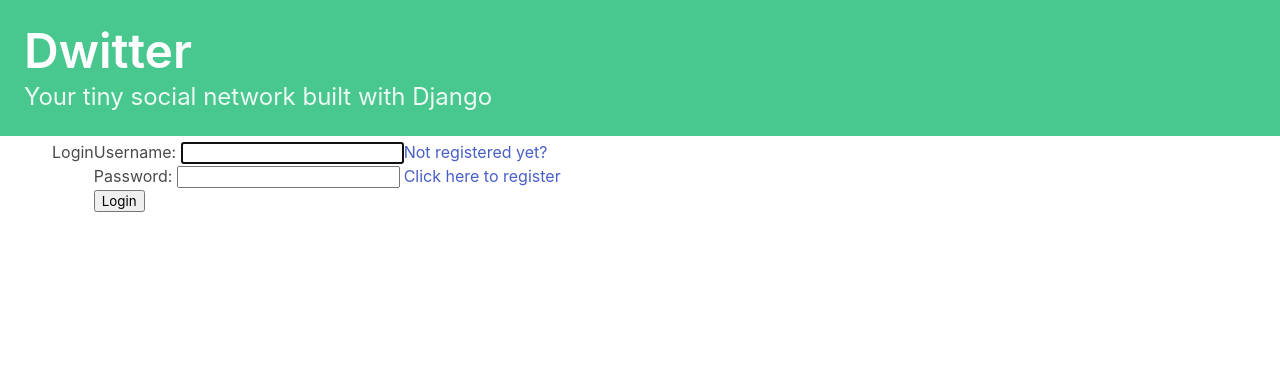
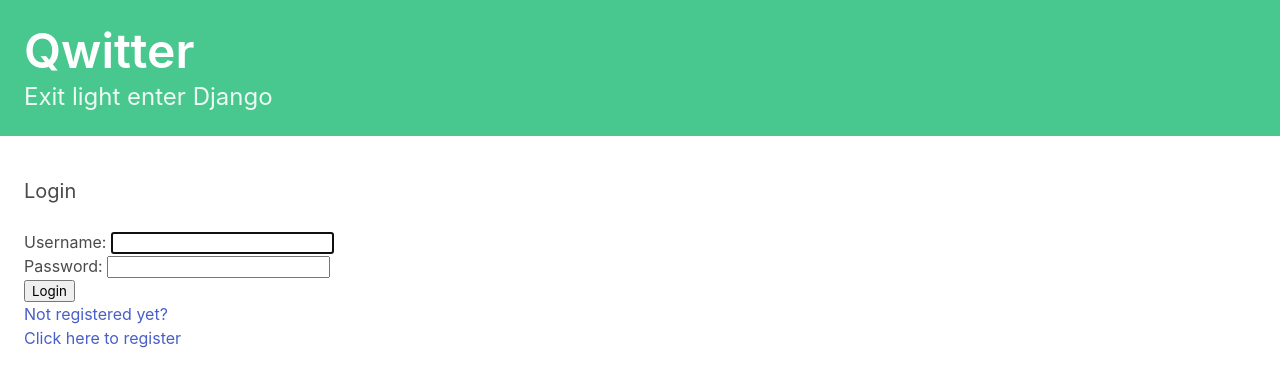
Before and after one commit to ArgyrisApergis/SocialApp, a Django app: page /login in a window 1280 px wide. Shown: the top 387 px of the page. Run offline with Django 4.2, Linux system fonts and the light colour scheme.

Commit message:
styles almost ok

```diff
--- a/project social/social/social_app/main_app/views.py
+++ b/project social/social/social_app/main_app/views.py
@@ -49,9 +49,9 @@ def dashboard(request):
     form = CommentForm(request.POST or None)
     if request.method == "POST":
         if form.is_valid():
-            dweet = form.save(commit=False)
-            dweet.user = request.user
-            dweet.save()
+            qweet = form.save(commit=False)
+            qweet.user = request.user
+            qweet.save()
             return redirect("main_app:dashboard")
 
     followed_comments = Comments.objects.filter(user__profile__in=request.user.profile.follows.all()).order_by("-created_at")
--- a/project social/social/social_app/templates/base.html
+++ b/project social/social/social_app/templates/base.html
@@ -5,14 +5,14 @@
     <meta http-equiv="X-UA-Compatible" content="IE=edge">
     <meta name="viewport" content="width=device-width, initial-scale=1.0">
     <link rel="stylesheet" href="https://cdn.jsdelivr.net/npm/bulma@0.9.3/css/bulma.min.css">
-    <title>Dwitter</title>
+    <title>Qwitter</title>
 </head>
 <body>
     <section class="hero is-small is-success mb-4">
         <div class="hero-body">
-            <h1 class="title is-1">Dwitter</h1>
+            <h1 class="title is-1">Qwitter</h1>
             <p class="subtitle is-4">
-                Your tiny social network built with Django <br>
+                Exit light enter Django <br>
                 Hello, {{ user.username|default:'Guest' }}!
             </p>
         <form action="{% url 'main_app:user_logout' %}" method="Post">
--- a/project social/social/social_app/templates/dashboard.html
+++ b/project social/social/social_app/templates/dashboard.html
@@ -3,8 +3,8 @@
 {% block content %}
 
 <div class="column">
-    <h1> At the moment the Topic is : </h1>
-    <h2>" What would be your weapon of choice in a zombie apocalypse? "<br></h2>
+    <h1 class= "is-size-4 has-text"> At the moment the Topic is : </h1>
+    <h2 class= "is-size-5 has-text">" What would be your weapon of choice in a zombie apocalypse? "<br></h2>
 
     {% for followed in user.profile.follows.all %}
         {% for comment in followed.user.comments.all %}
--- a/project social/social/social_app/templates/login.html
+++ b/project social/social/social_app/templates/login.html
@@ -5,27 +5,29 @@
     <meta http-equiv="X-UA-Compatible" content="IE=edge">
     <meta name="viewport" content="width=device-width, initial-scale=1.0">
     <link rel="stylesheet" href="https://cdn.jsdelivr.net/npm/bulma@0.9.3/css/bulma.min.css">
-    <title>Dwitter</title>
+    <title>Qwitter</title>
 </head>
 <body>
 <a href="{% url 'main_app:dash_home' %}">
     <section class="hero is-small is-success mb-4">
         <div class="hero-body">
-            <h1 class="title is-1">Dwitter</h1>
+            <h1 class="title is-1">Qwitter</h1>
             <p class="subtitle is-4">
-                Your tiny social network built with Django
+                Exit light enter Django
             </p>
         </div>
     </section>
 </a>
-     <div class="container">
-        <div class="columns">
-            <h2>Login</h2>
+     <div class="column">
+         <div class="column is-one-third">
+            <h2 class= "is-size-5">Login</h2><br>
             <form method="post">
             {% csrf_token %}
             {{ form.as_p }}
             <input type="submit" value="Login">
             </form>
         <a href="{% url 'main_app:register' %}">Not registered yet? <br>Click here to register</a>
+        </div>
+    </div>
     </body>
 </html>
```
Also changed, not shown: project social/social/social_app/templates/dash_home.html (+5 -5 lines), project social/social/social_app/templates/donate.html (+37 -6 lines), project social/social/social_app/templates/register.html (+8 -4 lines), project social/social/social_app/db.sqlite3.
